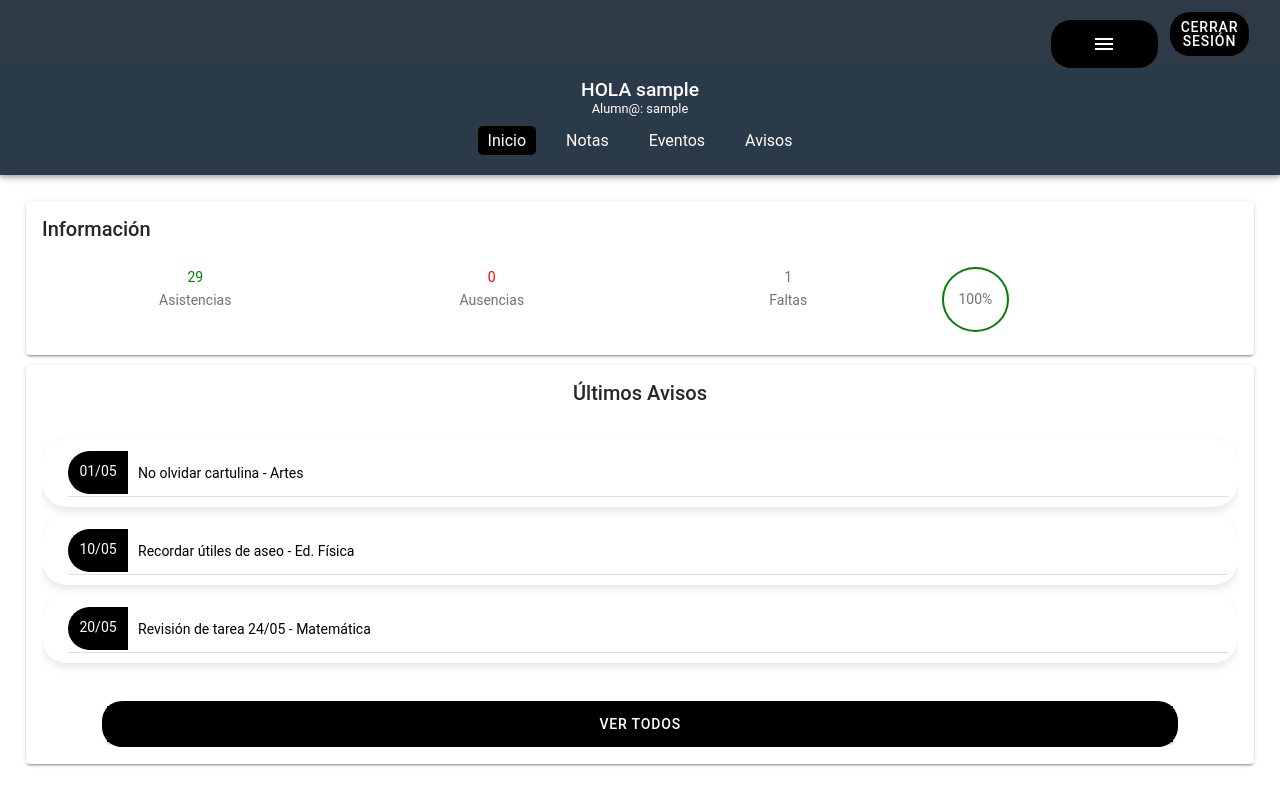
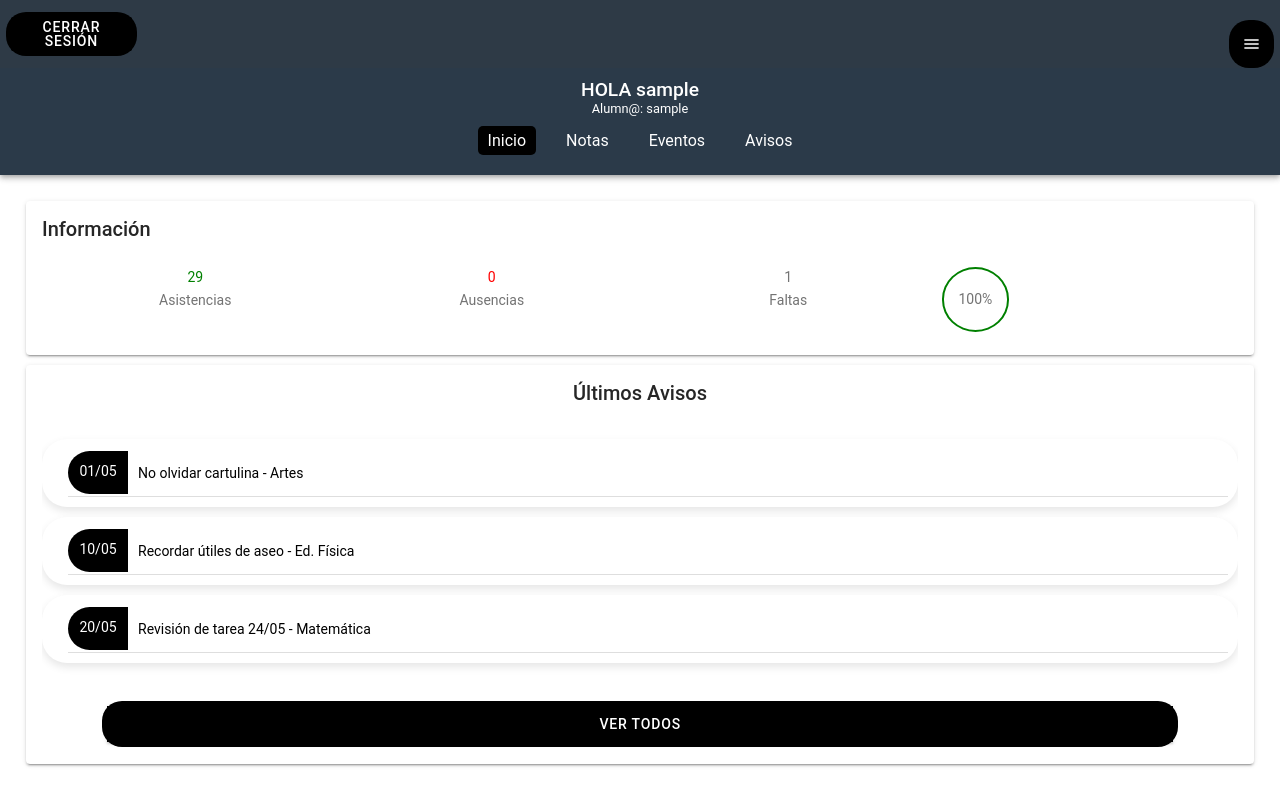
Before and after one commit to TanoOliva/Parent-Track, a React (Vite) app in the folder frontend/ionic-react/: page /home in a window 1280 px wide. Built offline with nearby package versions, Linux system fonts and the light colour scheme; sample sign-in values are in the browser's storage.

Commit message:
arreglo pequeño

```diff
--- a/frontend/ionic-react/src/components/Header.css
+++ b/frontend/ionic-react/src/components/Header.css
@@ -35,7 +35,14 @@
 }
 
 .logout-container {
-    text-align: right;
+  display: flex;
+  justify-content: left;
   padding: 10px;
   margin-right: 10px;
 }
+
+.logout-container .ion-button {
+  --background: var(--ion-color-primary);
+  --color: var(--ion-color-light);
+  margin-top: 10px;
+}
--- a/frontend/ionic-react/src/components/Header.tsx
+++ b/frontend/ionic-react/src/components/Header.tsx
@@ -1,4 +1,3 @@
-// Header.tsx
 import React from 'react';
 import { IonHeader, IonToolbar, IonTitle, IonButtons, IonMenuButton, IonButton } from '@ionic/react';
 import { useHistory } from 'react-router-dom';
@@ -21,12 +20,12 @@ const Header: React.FC<HeaderProps> = ({ title }) => {
   return (
     <IonHeader>
       <IonToolbar color="primary">
+        <IonButtons slot="start">
+          <IonButton onClick={handleLogout}>Cerrar Sesión</IonButton>
+        </IonButtons>
         <IonTitle>{title}</IonTitle>
         <IonButtons slot="end">
           <IonMenuButton />
-          <div className="logout-container">
-            <IonButton onClick={handleLogout}>Cerrar Sesión</IonButton>
-          </div>
         </IonButtons>
       </IonToolbar>
       <div className="sub-header">
```
Lines whose indentation alone changed are shown as unchanged.
